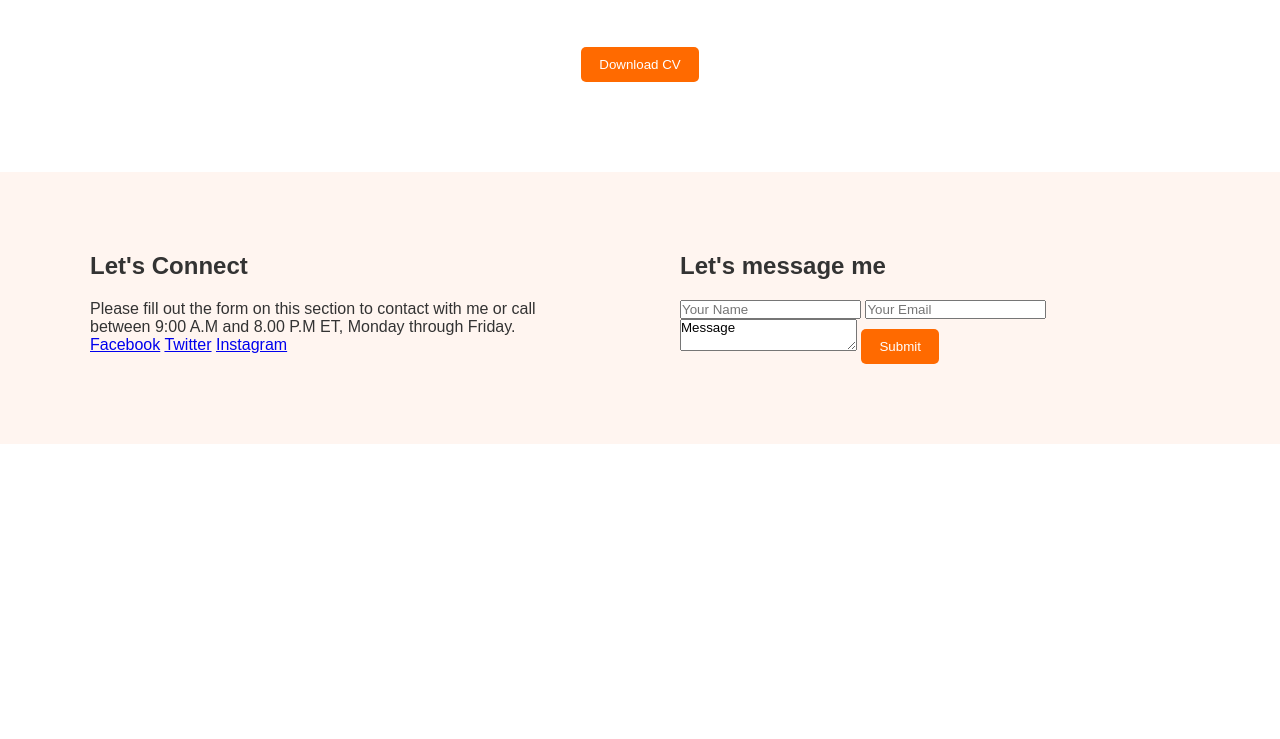
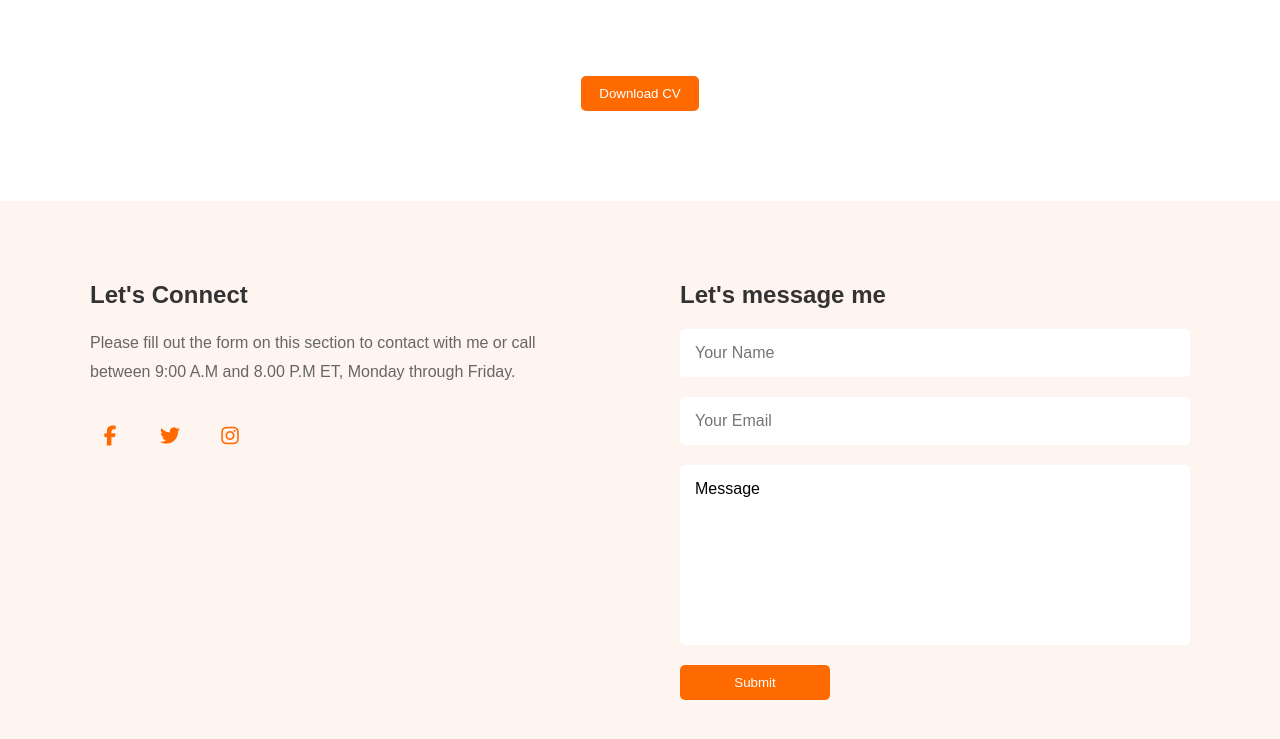
Before and after one commit to MadeByMedy/my-first-portfolio, a plain HTML site: page index.html in a window 1280 px wide. Shown: the part 2231-2970 px from the top of the page. Before the commit the page ends 2675 px from the top, so only its background shows below. Drawn offline with Linux system fonts and the light colour scheme.

Commit message:
complete

```diff
--- a/index.html
+++ b/index.html
@@ -5,6 +5,8 @@
     <meta name="viewport" content="width=device-width, initial-scale=1.0">
     <title>Web Developer Mary Portfolio</title>
     <link rel="stylesheet" href="style.css">
+    <link rel="stylesheet"
+href="https://cdnjs.cloudflare.com/ajax/libs/font-awesome/6.5.1/css/all.min.css">
 </head>
 <body>
 <header>
@@ -57,10 +59,7 @@
       to the end user. Thousands of clients have procured exceptional results
       while working with me.
     </p>
-        </div>
-    </section>
-</header>
-<div class="about-info">
+    <div class="about-info">
     <div class="info-box">
         <h4>Name:</h4>
         <p>Mary Hardy</p>
@@ -79,6 +78,10 @@
         <p>Los Angeles, USA</p>
     </div>
 </div>
+
+        </div>
+    </section>
+</header>
 
 <section class="skills">
     <h2>What I do</h2>
@@ -153,6 +156,8 @@
 
             <hr>
 
+            <br>
+
             <div class="resume-item">
 
                 <h4>Master in Computer Engineering</h4>
@@ -184,6 +189,7 @@
             </div>
 
             <hr>
+            <br>
 
             <div class="resume-item">
 
@@ -223,10 +229,20 @@
             </p>
 
             <div class="social-icons">
-                <a href="#">Facebook</a>
-                <a href="#">Twitter</a>
-                <a href="#">Instagram</a>
-            </div>
+
+    <a href="#">
+        <i class="fa-brands fa-facebook-f"></i>
+    </a>
+
+    <a href="#">
+        <i class="fa-brands fa-twitter"></i>
+    </a>
+
+    <a href="#">
+        <i class="fa-brands fa-instagram"></i>
+    </a>
+
+</div>
         </div>
 
         <!-- right side of the footer-->
--- a/style.css
+++ b/style.css
@@ -289,3 +289,60 @@ body{
     font: size 34px;
     margin-bottom:  20px;
 }
+
+.contact-left p{
+    color:#666;
+    line-height:1.8;
+    margin-bottom:30px;
+}
+
+/* Social */
+
+.social-icons{
+    display:flex;
+    gap:20px;
+}
+
+.social-icons a{
+    width:40px;
+    height:40px;
+    display:flex;
+    justify-content:center;
+    align-items:center;
+    text-decoration:none;
+    color:#ff6a00;
+    font-size:20px;
+    transition:.3s;
+}
+
+.social-icons a:hover{
+    transform:scale(1.2);
+}
+
+/* Form */
+
+.contact-right form{
+    display:flex;
+    flex-direction:column;
+    gap:20px;
+}
+
+.contact-right input,
+.contact-right textarea{
+
+    width:100%;
+    padding:15px;
+    border:none;
+    border-radius:5px;
+    font-size:16px;
+    outline:none;
+}
+
+.contact-right textarea{
+    height:180px;
+    resize:none;
+}
+
+.contact-right button{
+    width:150px;
+}
```
